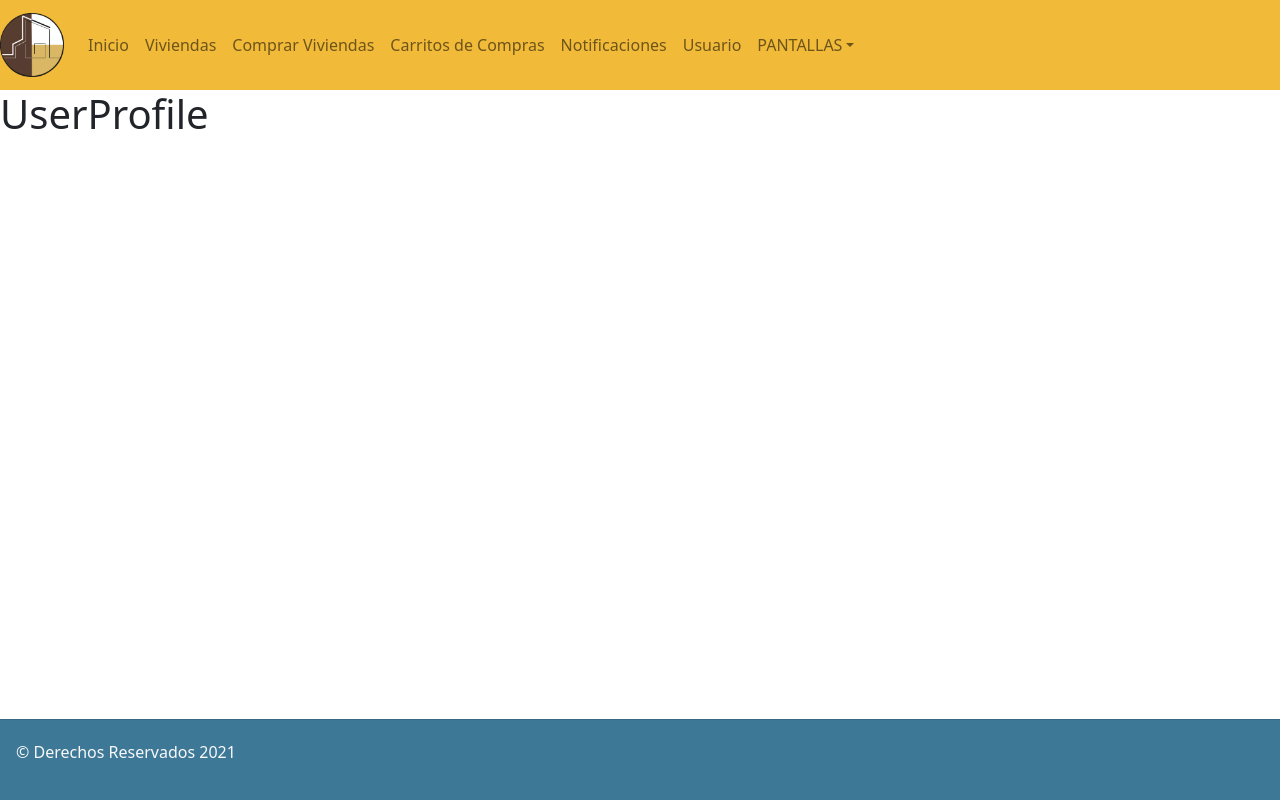
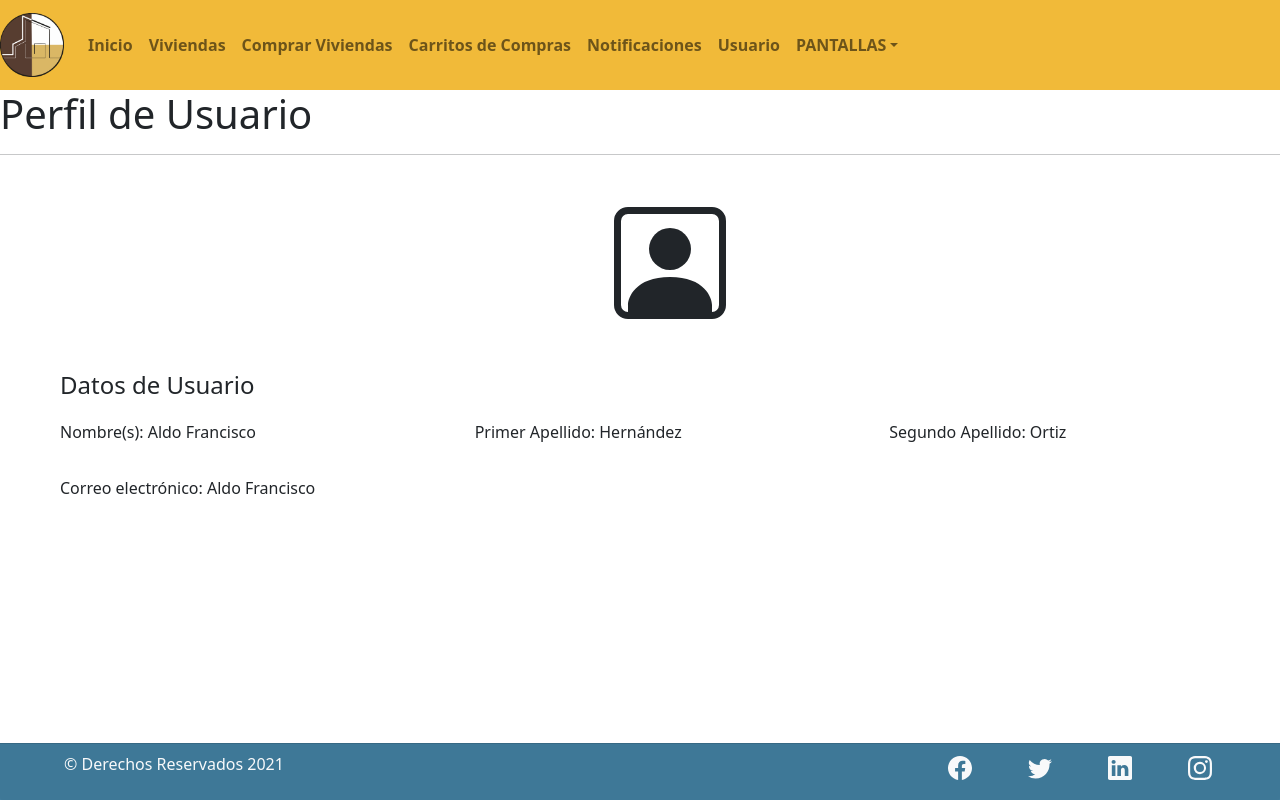
Before and after one commit to Aldo-7832/bienes_raices, a Vue app: page /userProfile in a window 1280 px wide. Built offline with nearby package versions, Linux system fonts and the light colour scheme.

Commit message:
Correciones

```diff
--- a/src/App.vue
+++ b/src/App.vue
@@ -3,13 +3,15 @@
 
   <b-navbar toggleable="lg"  class="back" >
     <b-navbar-brand href="#">
-      <img src="./assets/logo.png" alt="logo" class="wImage"  >
+         <span class="d-sm-none d-md-none d-lg-inline d-xl-inline"> <img src="./assets/logo.png" alt="logo" class="wImage"  > </span>
+
+
     </b-navbar-brand>
 
     <b-navbar-toggle target="nav-collapse"></b-navbar-toggle>
 
     <b-collapse id="nav-collapse" is-nav>
-      <b-navbar-nav >
+      <b-navbar-nav class="fw-bold">
         <b-nav-item href="#">Inicio</b-nav-item>
         <b-nav-item href="#">Viviendas</b-nav-item>
         <b-nav-item href="#">Comprar Viviendas</b-nav-item>
@@ -19,7 +21,7 @@
       </b-navbar-nav>
 
 
-      <b-navbar-nav class="ml-auto">
+      <b-navbar-nav class="ml-auto fw-bold">
          <b-nav-item-dropdown text="PANTALLAS" right>
           <b-dropdown-item :to="{name: 'Main'}">Inicio</b-dropdown-item>
           <b-dropdown-item :to="{name: 'AvailableHousing'}">Viviendas Disponibles</b-dropdown-item>
--- a/src/components/footer.vue
+++ b/src/components/footer.vue
@@ -2,11 +2,14 @@
  <div class="bottom-navbar">
     <div class="card-footer">
       <div class="row">
-        <div class="col-lg-4 d-flex">
-          <p class="text-light">&copy; Derechos Reservados 2021</p>
+        <div class="col-lg-4 ">
+          <p class="text-light ms-5">&copy; Derechos Reservados 2021</p>
         </div>
         <div class="col-lg-8 text-end">
-
+          <b-icon icon="facebook"  class="p-1 me-5" variant="light" font-scale="2"></b-icon>
+          <b-icon icon="twitter"   class="p-1 me-5" variant="light" font-scale="2"></b-icon>
+          <b-icon icon="linkedin"  class="p-1 me-5" variant="light" font-scale="2"></b-icon>
+          <b-icon icon="instagram" class="p-1 me-5" variant="light" font-scale="2"></b-icon>
         </div>
       </div>
     </div>
--- a/src/views/AvailableHousing.vue
+++ b/src/views/AvailableHousing.vue
@@ -4,29 +4,20 @@
     <hr class="line mx-5" >
     <TypeHousing />
     <ListHousing />
-    <div class="bottom-navbar">
-    <div class="card-footer">
-      <div class="row">
-        <div class="col-lg-4 d-flex">
-          <p class="text-light">&copy; Derechos Reservados 2021</p>
-        </div>
-        <div class="col-lg-8 text-end">
 
-        </div>
-      </div>
-    </div>
-  </div>
+
+  <Footer/>
   </div>
 </template>
 
 <script>
 import TypeHousing from "../components/housing/TypeHousing";
 import ListHousing from "../components/housing/ListHousing";
-// import Footer from "../components/Footer";
+import Footer from "../components/Footer";
 export default {
   name: "AvailableHousing",
   components: {
-    // Footer,
+    Footer,
     TypeHousing,
     ListHousing,
   },
@@ -39,16 +30,9 @@ export default {
   border-style: solid;
   color: black;
 }
-html {
-	overflow: hidden;
-}
 
-.bottom-navbar {
-  position:absolute;
-  width: 100%;
-  background-color: black;
-  bottom: 0%;
-}
+
+
 
 .scroll-page{
   width: 100%;
--- a/src/views/Error.vue
+++ b/src/views/Error.vue
@@ -1,15 +1,43 @@
 <template>
-  <div>
- <h1>Error</h1>
+
+<div>
+<div class="scroll-page">
+
+    <div class="row text-center mt-5">
+      <div class="col-lg-12 ">
+        <b-icon icon="building" font-scale="7.5"></b-icon>
       </div>
+    </div>
+
+
+</div>
+  <Footer/>
+
+  </div>
 </template>
 
 <script>
+import Footer from '@/components/Footer.vue'
 export default {
-  name: "Error"
+  props: {
+  },
+  name: "Error",
+  components:{
+    Footer
+  }
 }
 </script>
 
 <style scoped>
+.scroll-page {
+  width: 100%;
+  height: 800px;
+  line-height: 3em;
+  overflow: auto;
+}
+
+    html {
+	overflow: hidden;
+}
 
 </style>
--- a/src/views/Main.vue
+++ b/src/views/Main.vue
@@ -53,12 +53,19 @@
                 </div>
             </div>
         </div>
+        <div>
+          <Footer/>
+        </div>
     </div>
 </template>
 
 <script>
+import Footer from '@/components/Footer.vue'
 export default {
-    name:"Main"
+    name:"Main",
+    components:{
+      Footer
+    }
 }
 </script>
 
--- a/src/views/TypeHousingTable.vue
+++ b/src/views/TypeHousingTable.vue
@@ -12,7 +12,7 @@
               <div class="row">
                 <div class="col-lg-12 mx-auto">
                   <table
-                    class="table table-hover table table-striped table-collapse mt-3 mytable table-responsive" id="housing">
+                    class="table table-hover  table table-striped table-collapse mt-3 mytable table-responsive" id="housing">
                     <thead class="table-dark">
                       <tr>
                         <th>#</th>
@@ -30,8 +30,8 @@
                         <td>Casa</td>
                         <td class="text-end">
                           <div class="col-lg-12 mb-3 text-end">
-                            <button type="button" class="btn btn-dark">Detalles</button>
-                            <button type="button" class="btn btn-primary">Editar</button>
+                            <button type="button" class="btn btn-dark me-2"><b-icon icon="trash-fill"></b-icon><span class="d-sm-none d-md-none d-lg-inline d-xl-inline">Detalles</span></button>
+                            <button type="button" class="btn btn-primary"><b-icon icon="pencil-fill"></b-icon><span class="d-sm-none d-md-none d-lg-inline d-xl-inline"> Editar</span></button>
                           </div>
                         </td>
                       </tr>
@@ -42,8 +42,8 @@
                         <td>Departamento</td>
                         <td class="text-end">
                           <div class="col-lg-12 mb-3 text-end">
-                            <button type="button" class="btn btn-dark">Detalles</button>
-                            <button type="button" class="btn btn-primary">Editar</button>
+                            <button type="button" class="btn btn-dark me-2"><b-icon icon="trash-fill"></b-icon><span class="d-sm-none d-md-none d-lg-inline d-xl-inline"> Detalles</span></button>
+                            <button type="button" class="btn btn-primary"><b-icon icon="pencil-fill"></b-icon><span class="d-sm-none d-md-none d-lg-inline d-xl-inline"> Editar</span></button>
                           </div>
                         </td>
                       </tr>
@@ -54,8 +54,8 @@
                         <td>Departamento</td>
                         <td class="text-end">
                           <div class="col-lg-12 mb-3 text-end">
-                            <button type="button" class="btn btn-dark">Detalles</button>
-                            <button type="button" class="btn btn-primary">Editar</button>
+                            <button type="button" class="btn btn-dark me-2"><b-icon icon="trash-fill"></b-icon><span class="d-sm-none d-md-none d-lg-inline d-xl-inline"> Detalles</span></button>
+                            <button type="button" class="btn btn-primary"><b-icon icon="pencil-fill"></b-icon><span class="d-sm-none d-md-none d-lg-inline d-xl-inline"> Editar</span></button>
                           </div>
                         </td>
                       </tr>
@@ -66,8 +66,8 @@
                         <td>Casa</td>
                         <td class="text-end">
                           <div class="col-lg-12 mb-3 text-end">
-                            <button type="button" class="btn btn-dark">Detalles</button>
-                            <button type="button" class="btn btn-primary">Editar</button>
+                            <button type="button" class="btn btn-dark me-2"><b-icon icon="trash-fill"></b-icon><span class="d-sm-none d-md-none d-lg-inline d-xl-inline"> Detalles</span></button>
+                            <button type="button" class="btn btn-primary"><b-icon icon="pencil-fill"></b-icon><span class="d-sm-none d-md-none d-lg-inline d-xl-inline"> Editar</span></button>
                           </div>
                         </td>
                       </tr>
@@ -108,8 +108,8 @@
                           <td>Casa</td>
                           <td class="text-end">
                             <div class="col-lg-12 mb-3 text-end">
-                              <button type="button" class="btn btn-dark">Detalles</button>
-                              <button type="button" class="btn btn-primary">Editar</button>
+                              <button type="button" class="btn btn-dark me-2"><b-icon icon="trash-fill"></b-icon><span class="d-sm-none d-md-none d-lg-inline d-xl-inline"> Detalles</span></button>
+                              <button type="button" class="btn btn-primary"><b-icon icon="pencil-fill"></b-icon><span class="d-sm-none d-md-none d-lg-inline d-xl-inline"> Editar</span></button>
                             </div>
                           </td>
                         </tr>
@@ -120,8 +120,8 @@
                           <td>Departamento</td>
                           <td class="text-end">
                             <div class="col-lg-12 mb-3 text-end">
-                              <button type="button" class="btn btn-dark">Detalles</button>
-                              <button type="button" class="btn btn-primary">Editar</button>
+                              <button type="button" class="btn btn-dark me-2"><b-icon icon="trash-fill"></b-icon><span class="d-sm-none d-md-none d-lg-inline d-xl-inline"> Detalles</span></button>
+                              <button type="button" class="btn btn-primary"><b-icon icon="pencil-fill"></b-icon><span class="d-sm-none d-md-none d-lg-inline d-xl-inline"> Editar</span></button>
                             </div>
                           </td>
                         </tr>
@@ -132,8 +132,8 @@
                           <td>Departamento</td>
                           <td class="text-end">
                             <div class="col-lg-12 mb-3 text-end">
-                              <button type="button" class="btn btn-dark">Detalles</button>
-                              <button type="button" class="btn btn-primary">Editar</button>
+                              <button type="button" class="btn btn-dark me-2"><b-icon icon="trash-fill"></b-icon><span  class="d-sm-none d-md-none d-lg-inline d-xl-inline"> Detalles</span></button>
+                              <button type="button" class="btn btn-primary"><b-icon icon="pencil-fill"></b-icon><span class="d-sm-none d-md-none d-lg-inline d-xl-inline"> Editar</span></button>
                             </div>
                           </td>
                         </tr>
@@ -143,10 +143,10 @@
                           <td>Ulises Islas</td>
                           <td>Casa</td>
                           <td class="text-end">
-                            <div class="col-lg-12 mb-3 text-end">
-                              <button type="button" class="btn btn-dark">Detalles</button>
-                              <button type="button" class="btn btn-primary">Editar</button>
-                            </div>
+
+                              <button type="button" class="btn btn-dark me-2"><b-icon icon="trash-fill"></b-icon><span class="d-sm-none d-md-none d-lg-inline d-xl-inline"> Detalles</span> </button>
+                              <button type="button" class="btn btn-primary"><b-icon icon="pencil-fill"></b-icon><span class="d-sm-none d-md-none d-lg-inline d-xl-inline"> Editar</span></button>
+
                           </td>
                         </tr>
                       </tbody>
--- a/src/views/UserProfile.vue
+++ b/src/views/UserProfile.vue
@@ -1,35 +1,41 @@
 <template>
-  <div class="scroll-page">
- <h1>UserProfile</h1>
+  <div >
 
-
-<div>
-  <footer>
-<Footer/>
-  </footer>
-
-</div>
-</div>
-
-
-
+    <div class="scroll-page">
+    <h1>Perfil de Usuario</h1>
+    <hr />
+    <div class="row mt-5 ms-5">
+      <div class="col-lg-12 text-center mb-5">
+        <b-icon class="p-1" icon="person-square" font-scale="7.5"></b-icon>
+      </div>
+      <div class="col-lg-12 text-cneter">
+        <h4>Datos de Usuario</h4>
+      </div>
+      <div class="col-lg-4"><label class="form-label">Nombre(s): Aldo Francisco </label></div>
+      <div class="col-lg-4"><label class="form-label">Primer Apellido: Hernández</label></div>
+      <div class="col-lg-4"><label class="form-label">Segundo Apellido: Ortiz</label></div>
+      <div class="col-lg-12"><label class="form-label">Correo electrónico: Aldo Francisco </label></div>
+    </div>
+    </div>
+    <div>
+      <Footer />
+    </div>
+  </div>
 </template>
 
 <script>
-import Footer from '@/components/Footer.vue'
+import Footer from "@/components/Footer.vue";
 export default {
   name: "UserProfile",
   components: { Footer },
-}
+};
 </script>
 
 <style scoped>
-.scroll-page{
+.scroll-page {
   width: 100%;
   height: 600px;
   line-height: 3em;
-  overflow:auto;
-
+  overflow: auto;
 }
-
 </style>
```
